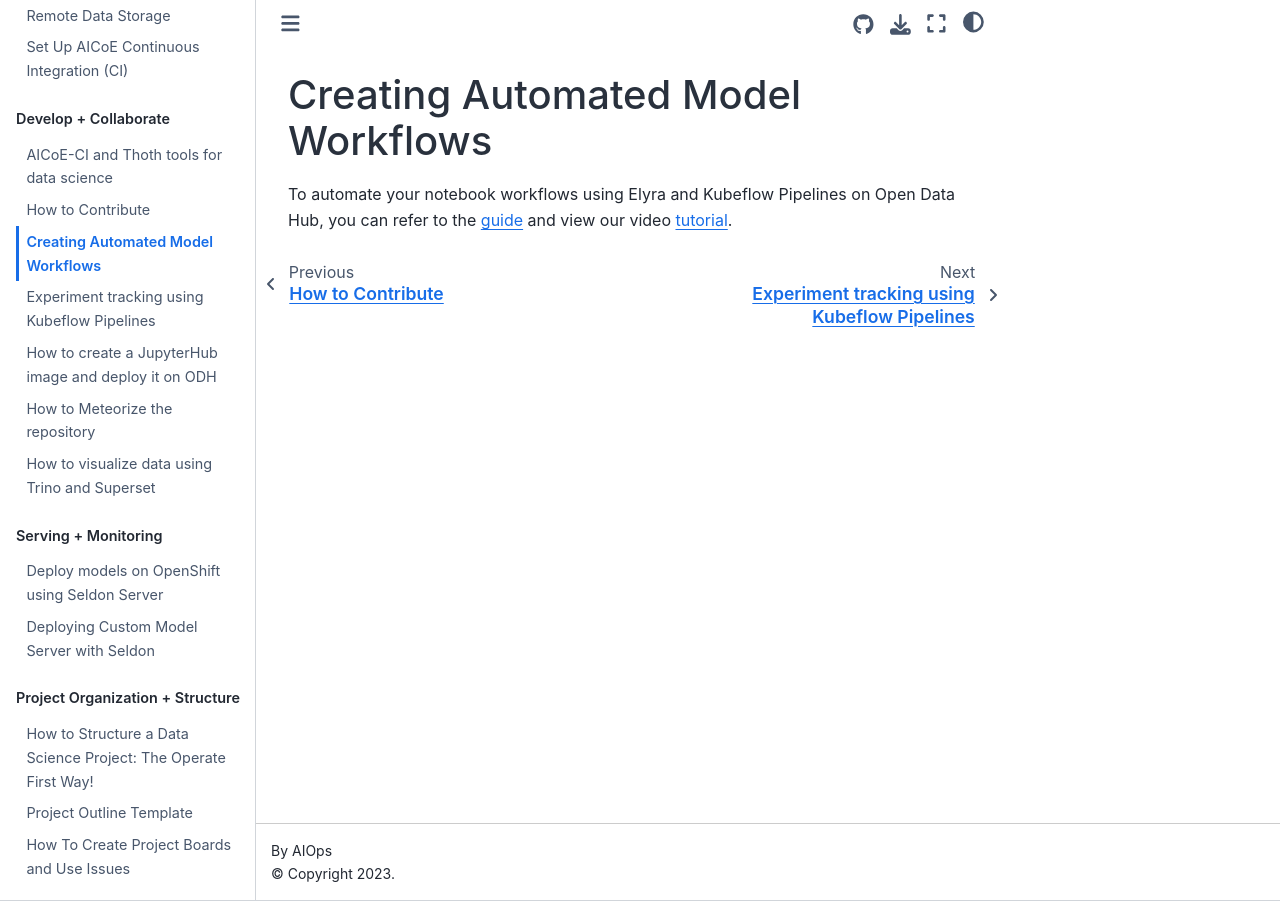
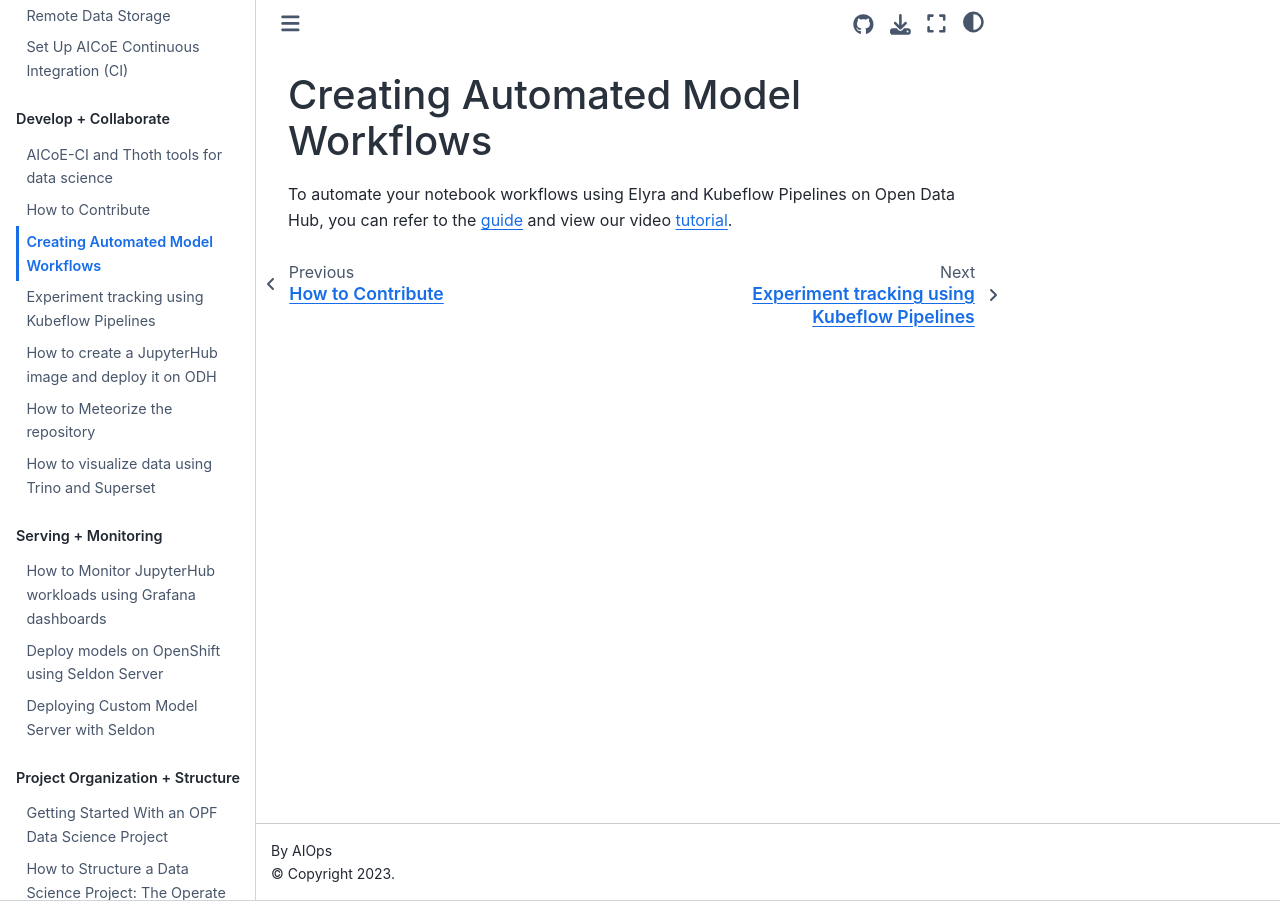
Before and after one commit to aicoe-aiops/data-science-workflows, a Jupyter Book: the page built from docs/develop_collaborate/automated-pipelines.md, in a window 1280 px wide. Built offline with Jupyter Book 1.0.4 settings and Sphinx 7.4.7 and the Sphinx Book theme 1.1.4, drawn with Linux system fonts in a browser that asks for light colours; pages that are not in the unit, such as notebooks, are missing from menus; comment, search, counter and statistics services are not loaded.

Commit message:
Fix chapter names/links in toc.

```diff
--- a/_toc.yml
+++ b/_toc.yml
@@ -20,14 +20,14 @@
 
   - caption: Serving + Monitoring
     chapters:
-    - file: docs/serving_monitoring/monitoring-jh
+    - file: docs/serving_monitoring/monitor-jh
     - file: docs/serving_monitoring/deploy-models-using-seldon
     - file: docs/serving_monitoring/deploy-custom-model
 
 
   - caption: Project Organization + Structure
     chapters:
-    - file: docs/project_structure/getting_started
+    - file: docs/project_structure/getting-started
     - file: docs/project_structure/project-structure
     - file: docs/project_structure/project-document-template
     - file: docs/project_structure/boards-and-issues
```
